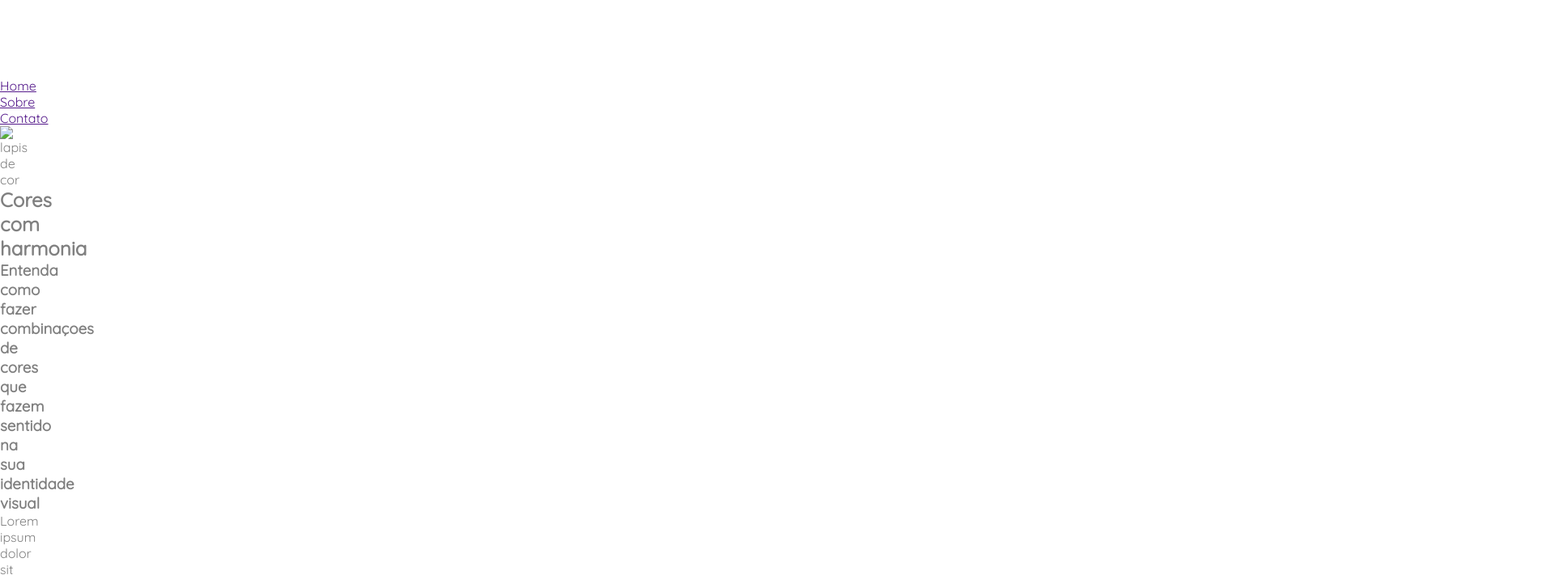
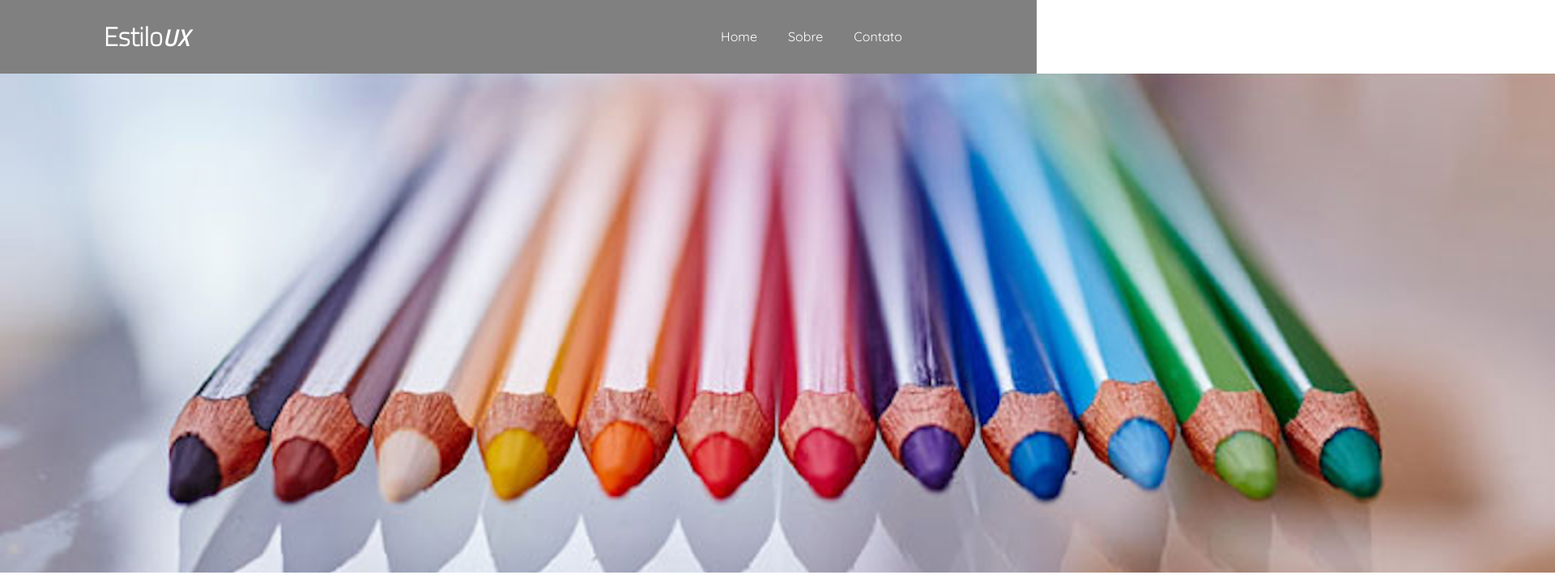
Before and after one commit to dgmath/EstilosUx, a plain HTML site: page index.html in a window 1280 px wide. Shown: the top 711 px of the page at 81% size, 1920 px wide, since content can reach past the window. Drawn offline with Linux system fonts and the light colour scheme; files whose address does not match are found by name.

Commit message:
aula 24/02 css e flexbox

```diff
--- a/index.html
+++ b/index.html
@@ -11,8 +11,8 @@
 
 <body>
     <header>
-        <div class="grid-layout">
-            <h1>Estilos <span id="logoux">Ux</span> </h1>
+        <div class="grid-layout header-flex">
+            <h1>Estilo<span id="logoux">UX</span></h1>
             <nav>
                 <a href="">Home</a>
                 <a href="">Sobre</a>
@@ -24,7 +24,9 @@
     <main>
         <section>
 
-            <img src="" alt="lapis de cor">
+            <img src="C:\Users\53025781823\Desktop\EstilosUx\images\Captura de tela 2023-02-24 151523.png"
+                alt="lapis de cor">
+
 
             <h2>Cores com harmonia</h2>
 
--- a/styles/style.css
+++ b/styles/style.css
@@ -3,17 +3,10 @@
 /* font-family: 'Quicksand', sans-serif;
 font-family: 'Titillium Web', sans-serif; */
 
-* {
-    margin: 0%;
-    width: 0%;
-
-
-
-}
-
 body {
     font-family: 'Quicksand', sans-serif;
     color: grey;
+    margin: 0%;
 }
 
 header {
@@ -23,7 +16,12 @@ header {
   header .grid-layout {
     width: 80%;
     margin: 0 auto;
-    background-color: yellowgreen;
+    /* background-color: yellowgreen; */
+}
+
+header .header-flex{
+    display: flex;
+    justify-content: space-between;
 }
 
 header h1 {
@@ -39,3 +37,15 @@ header h1 #logoux {
     font-size: 30px;
 
 }
+
+header nav {
+    display: flex;
+    flex-direction: row;
+    justify-content: space-evenly;
+    align-items: center;
+    width: 300px;
+}
+header nav a {
+    color: white;
+    text-decoration: none;
+}
```
Also changed, not shown: flexbox-aprendizado.html (added, +18 -0 lines), images/Captura de tela 2023-02-24 151523.png (added).
